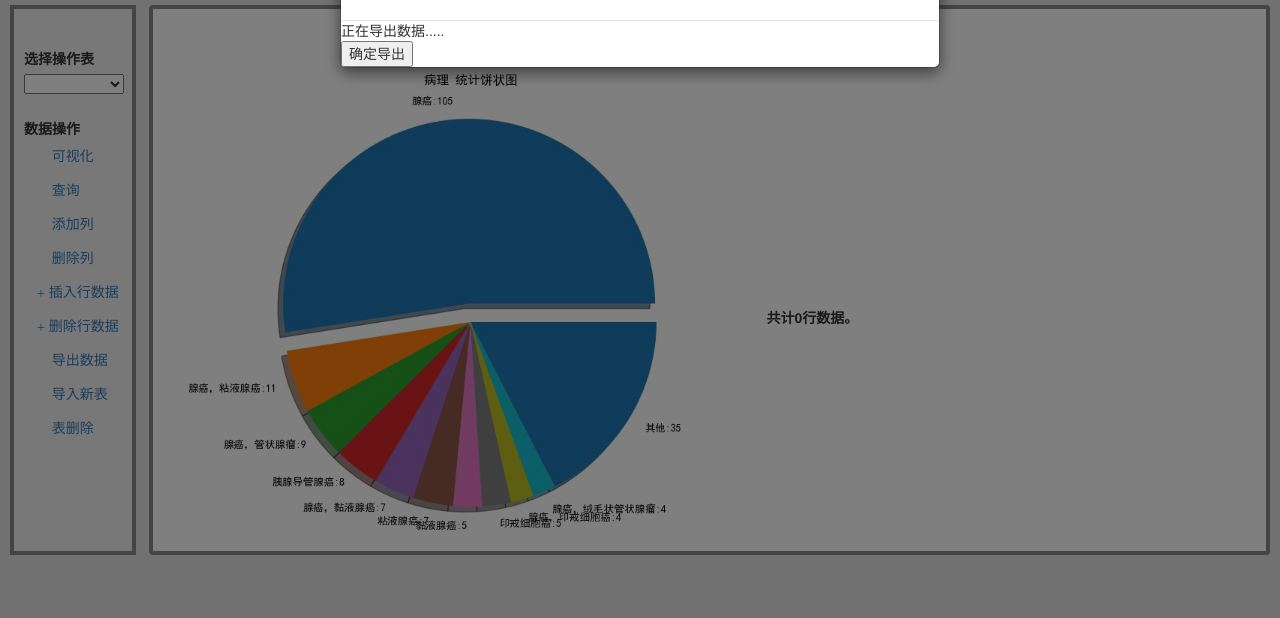
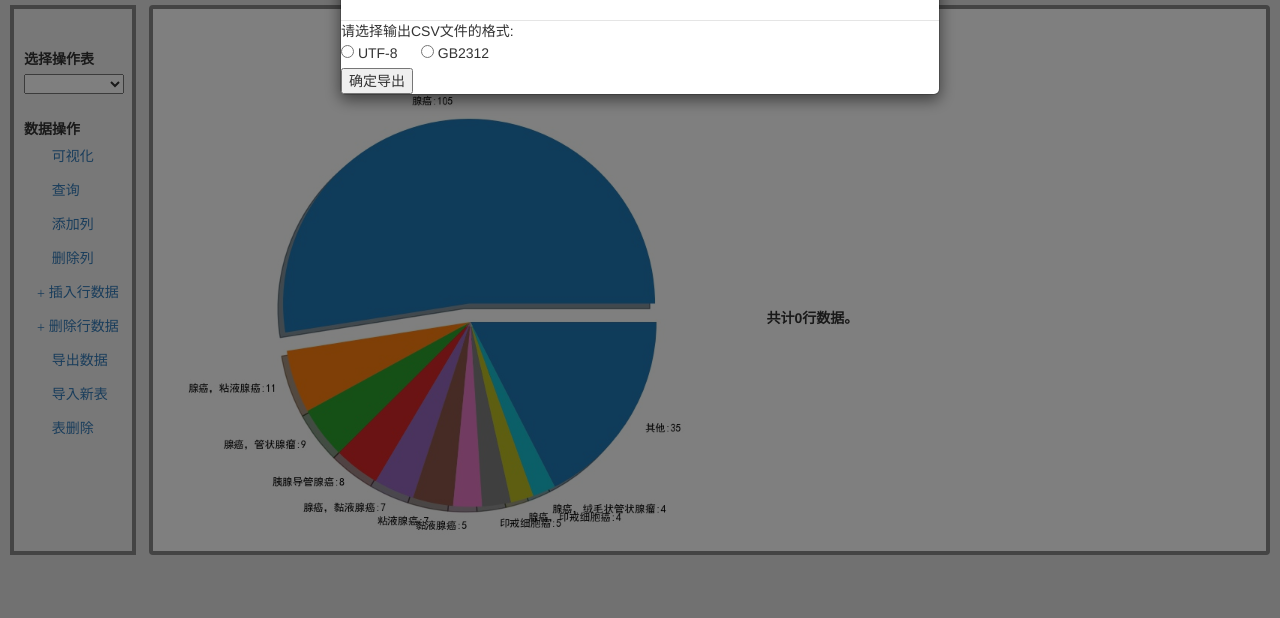
Before and after one commit to sunyiwei24601/WebDb_Linux, a Flask app: page /images in a window 1280 px wide, after a click on "导出数据". Shown: the part 67-685 px from the top of the page. Run offline with Flask 2, Linux system fonts and the light colour scheme; lists and menus that the app fills with data are empty; some libraries are stand-ins or nearby versions; some web fonts are replaced.

Commit message:
merge two systems together and add function of different types of file

```diff
--- a/run.py
+++ b/run.py
@@ -5,6 +5,7 @@
 from sql import DB_NAME
 import sys
 sys.path.append(r"./ComputerContest_BigData_EMR")
+
 
 def init_env():
     webdb.secret_key = 'chEb0a69cf(b19e6f282d501,g8b'
--- a/show_plot.py
+++ b/show_plot.py
@@ -1,4 +1,6 @@
 import pandas as pd
+import matplotlib
+matplotlib.use("Agg")
 import matplotlib.pyplot as plt
 
 def print_pie(counts_dict, field):
--- a/templates/images.html
+++ b/templates/images.html
@@ -474,9 +474,13 @@
 
 
                     <div>
-                        正在导出数据.....
+                        请选择输出CSV文件的格式:
                     </div>
                     <form action="{{ url_for("output") }}" method="get">
+                        <div class="condition">
+                            <input type="radio" name='select_fields' value="UTF-8"> UTF-8 &nbsp;&nbsp;&nbsp;&nbsp;
+                            <input type="radio" name='select_fields' value="GB2312"> GB2312 &nbsp;&nbsp;&nbsp;&nbsp;
+                        </div>
                       <input type="submit" value="确定导出" />
                     </form>
                 </div>
--- a/views.py
+++ b/views.py
@@ -294,10 +294,12 @@
 @app.route('/output/')
 def output():
     tables = session.get('tables', [])
+    coding = list(request.args.values())[0]
     print("this is output process", tables)
+    print("this is choosing the encoding format:", coding)
     with DbHandler(DB_NAME) as db:
         pd_csv = pd.read_sql("select * from {table}".format(table=tables[0]), db.conn)
-        pd_csv.to_csv("{}.csv".format(tables[0]))
+        pd_csv.to_csv("{}.csv".format(tables[0]), encoding = coding)
     filename = "{}.csv".format(tables[0])
     if os.path.exists(filename):
         print("this is output**********")
```
